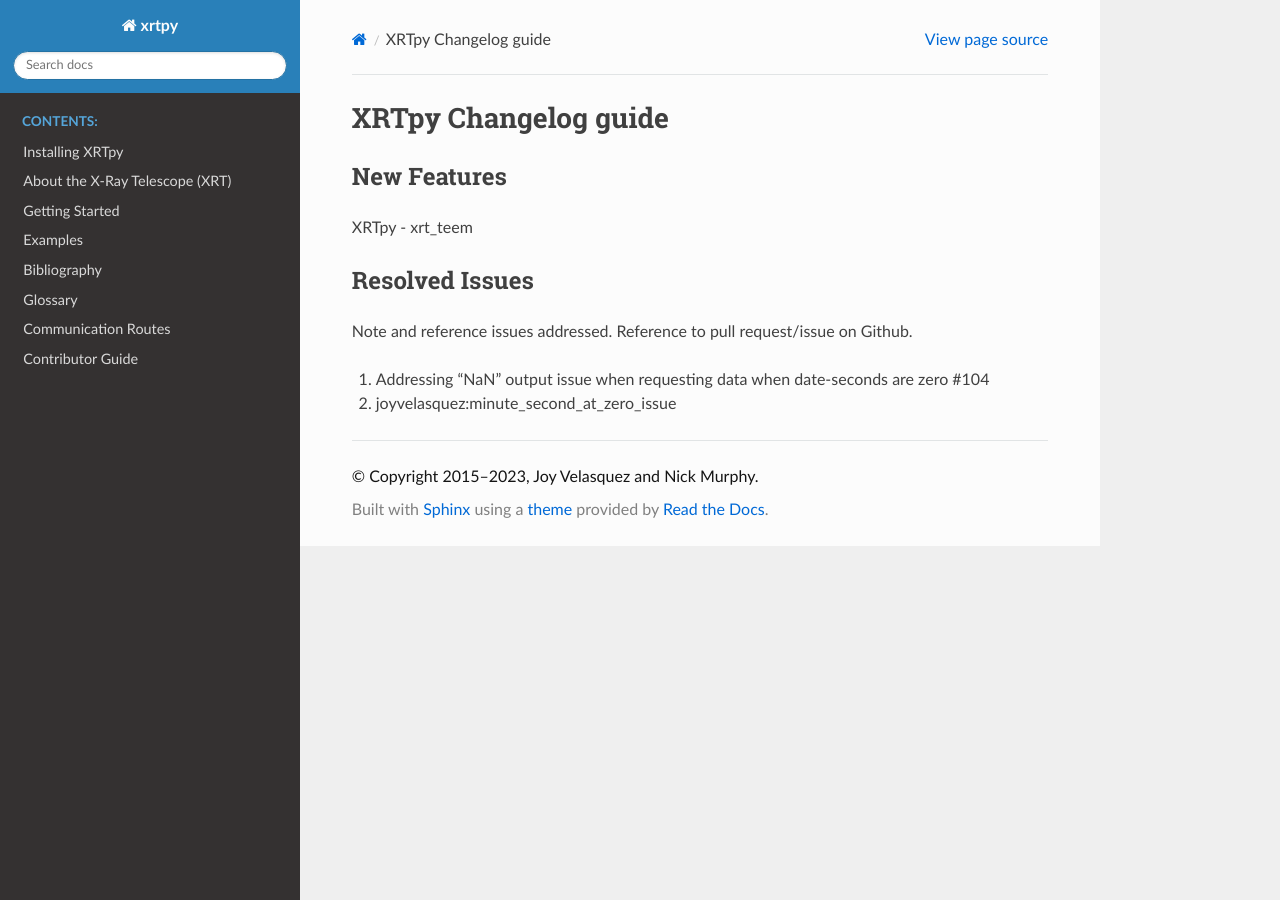
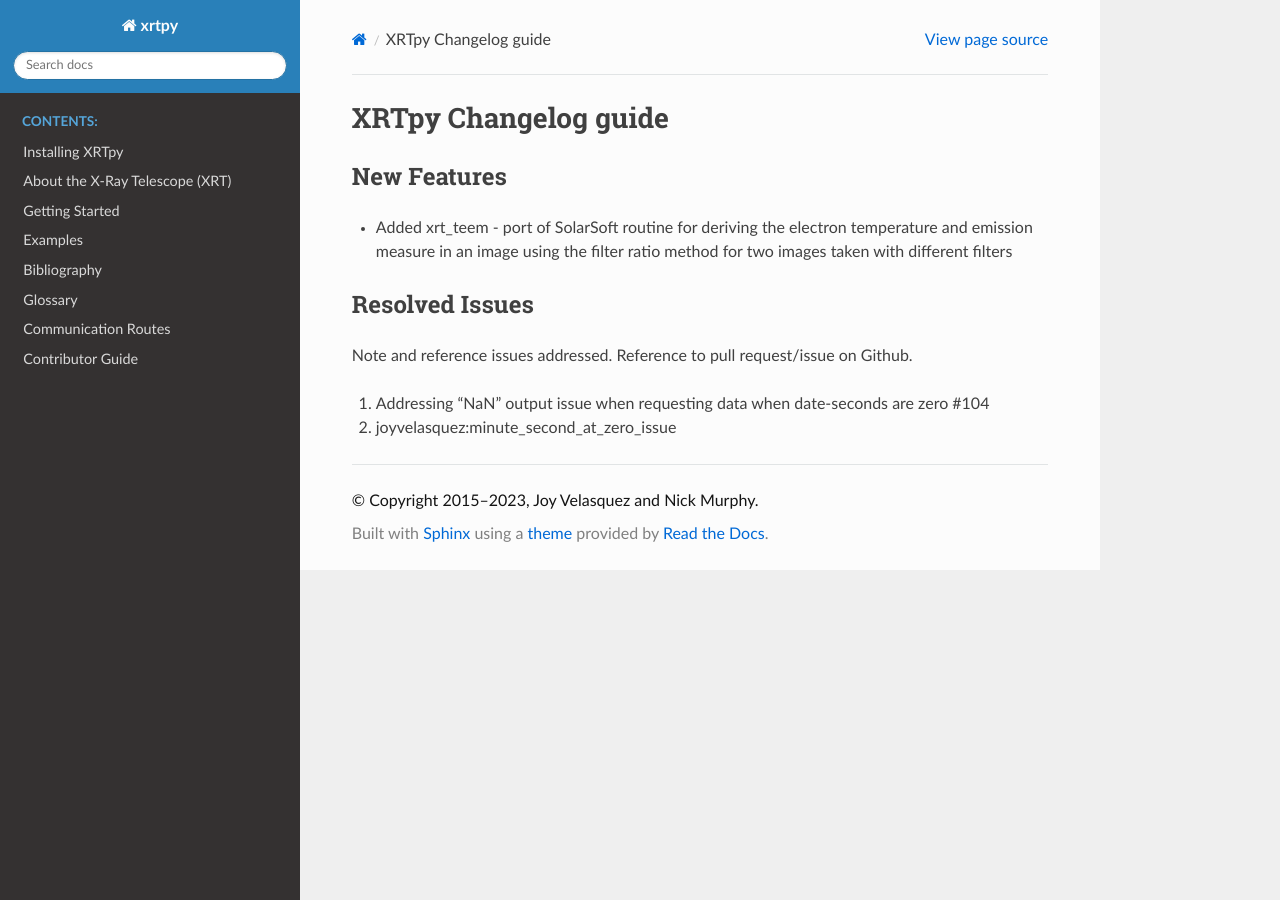
Before and after one commit to HinodeXRT/xrtpy, a Sphinx documentation site: the page built from docs/changelog_guide.rst, in a window 1280 px wide. Built offline with Sphinx 7.4.7 and the Read the Docs theme 2.0.0, drawn with Linux system fonts in a browser that asks for light colours.

Commit message:
Added description of xrt_teem
Included brief description of xrt_teem as a new function that was added to XRTpy

```diff
--- a/docs/changelog_guide.rst
+++ b/docs/changelog_guide.rst
@@ -5,7 +5,7 @@ XRTpy Changelog guide
 
 New Features
 **************
-XRTpy - xrt_teem
+* Added xrt_teem - port of SolarSoft routine for deriving the electron temperature and emission measure in an image using the filter ratio method for two images taken with different filters
 
 Resolved Issues
 ***************
```
